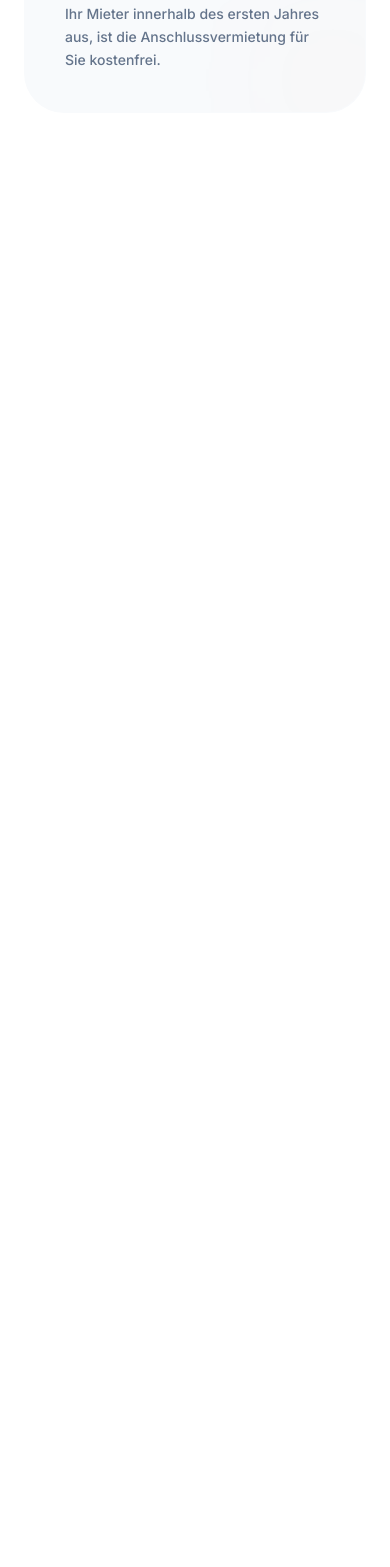
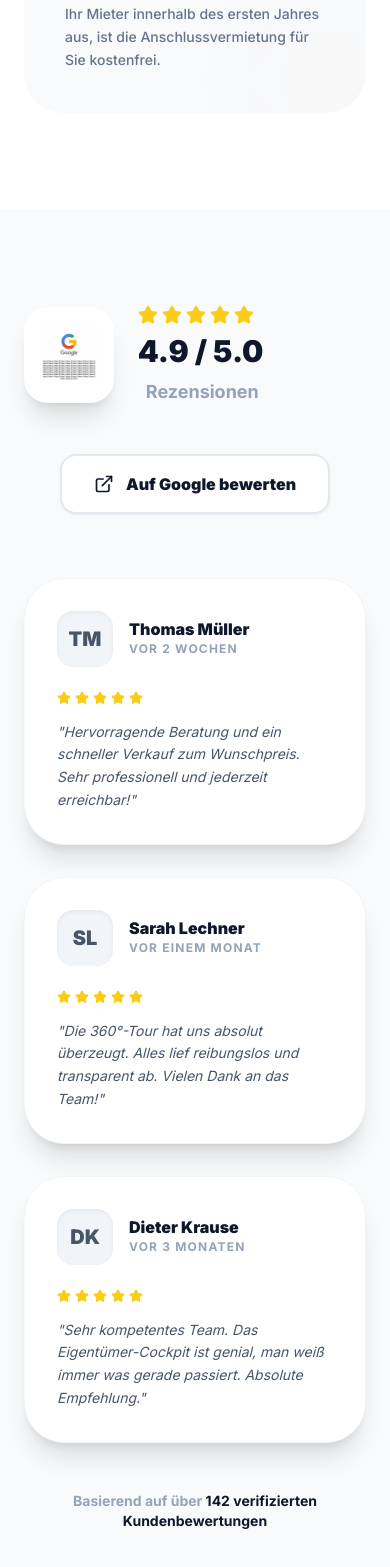
Before and after one commit to timmsug-source/website-linkedin, a Next.js app: page /beispiel/immobilienmakler in a window 390 px wide. Shown: the part 7279-8846 px from the top of the page. Before the commit the page ends 7648 px from the top, so only its background shows below. Built offline with nearby package versions, Linux system fonts and the light colour scheme.

Commit message:
Add Google reviews section

```diff
--- a/src/app/(beispiel)/beispiel/immobilienmakler/page.tsx
+++ b/src/app/(beispiel)/beispiel/immobilienmakler/page.tsx
@@ -1,4 +1,4 @@
-import { MaklerExampleHeader, MaklerExampleHero, MaklerExampleSellBanner, MaklerExampleAbout, MaklerExampleProperties, MaklerExampleServices } from "@/components/beispiel/MaklerExample";
+import { MaklerExampleHeader, MaklerExampleHero, MaklerExampleSellBanner, MaklerExampleAbout, MaklerExampleProperties, MaklerExampleServices, MaklerExampleGoogleReviews } from "@/components/beispiel/MaklerExample";
 
 export const metadata = {
   title: "Webdesign für Immobilienmakler: Branchen-Lösung & Portfolio-Referenz",
@@ -31,6 +31,7 @@ export default function MaklerExamplePage() {
         <MaklerExampleAbout />
         <MaklerExampleProperties />
         <MaklerExampleServices />
+        <MaklerExampleGoogleReviews />
 
         {/* Spacer for potential next sections */}
         <div className="py-20" />
--- a/src/components/beispiel/MaklerExample.tsx
+++ b/src/components/beispiel/MaklerExample.tsx
@@ -2,7 +2,7 @@
 
 import { useRef } from "react";
 import Image from "next/image";
-import { Search, ChevronDown, Star, Home, Users, Euro, BarChart3, ShieldCheck, Check, Info, ChevronLeft, ChevronRight, Camera, RotateCw, LayoutDashboard, Key } from "lucide-react";
+import { Search, ChevronDown, Star, Home, Users, Euro, BarChart3, ShieldCheck, Check, Info, ChevronLeft, ChevronRight, Camera, RotateCw, LayoutDashboard, Key, ExternalLink } from "lucide-react";
 
 export function MaklerExampleHeader() {
   const menuItems = [
@@ -533,6 +533,96 @@ export function MaklerExampleServices() {
   );
 }
 
+export function MaklerExampleGoogleReviews() {
+  const reviews = [
+    {
+      name: "Thomas Müller",
+      date: "vor 2 Wochen",
+      text: "Hervorragende Beratung und ein schneller Verkauf zum Wunschpreis. Sehr professionell und jederzeit erreichbar!",
+      rating: 5,
+      initials: "TM"
+    },
+    {
+      name: "Sarah Lechner",
+      date: "vor einem Monat",
+      text: "Die 360°-Tour hat uns absolut überzeugt. Alles lief reibungslos und transparent ab. Vielen Dank an das Team!",
+      rating: 5,
+      initials: "SL"
+    },
+    {
+      name: "Dieter Krause",
+      date: "vor 3 Monaten",
+      text: "Sehr kompetentes Team. Das Eigentümer-Cockpit ist genial, man weiß immer was gerade passiert. Absolute Empfehlung.",
+      rating: 5,
+      initials: "DK"
+    }
+  ];
+
+  return (
+    <section className="py-24 bg-slate-50">
+      <div className="max-w-7xl mx-auto px-6">
+        <div className="flex flex-col md:flex-row items-center justify-between mb-16 gap-12">
+          <div className="flex items-center gap-6">
+            <div className="relative w-24 h-24 bg-white rounded-3xl shadow-xl flex items-center justify-center p-4">
+              <Image
+                src="/images/google_logo.png"
+                alt="Google Logo"
+                width={60}
+                height={60}
+                className="object-contain"
+              />
+            </div>
+            <div>
+              <div className="flex items-center gap-1 mb-2">
+                {[...Array(5)].map((_, i) => (
+                  <Star key={i} size={20} className="fill-yellow-400 text-yellow-400" />
+                ))}
+              </div>
+              <p className="text-3xl font-black text-slate-900">
+                4.9 / 5.0 <span className="text-slate-400 text-lg font-bold ml-2">Rezensionen</span>
+              </p>
+            </div>
+          </div>
+          <button className="flex items-center gap-3 bg-white border-2 border-slate-200 text-slate-900 px-8 py-4 rounded-2xl font-black hover:border-orange-600 hover:text-orange-600 transition-all shadow-sm active:scale-95">
+            <ExternalLink size={20} />
+            Auf Google bewerten
+          </button>
+        </div>
+
+        <div className="grid grid-cols-1 md:grid-cols-3 gap-8">
+          {reviews.map((review, index) => (
+            <div key={index} className="bg-white p-8 rounded-[2.5rem] shadow-xl border border-slate-100 flex flex-col">
+              <div className="flex items-center gap-4 mb-6">
+                <div className="w-14 h-14 bg-slate-100 rounded-2xl flex items-center justify-center text-slate-600 font-black text-xl shadow-inner">
+                  {review.initials}
+                </div>
+                <div>
+                  <h4 className="font-black text-slate-900 leading-none mb-1">{review.name}</h4>
+                  <p className="text-slate-400 text-xs font-bold uppercase tracking-widest">{review.date}</p>
+                </div>
+              </div>
+              <div className="flex gap-1 mb-4">
+                {[...Array(review.rating)].map((_, i) => (
+                  <Star key={i} size={14} className="fill-yellow-400 text-yellow-400" />
+                ))}
+              </div>
+              <p className="text-slate-600 text-sm leading-relaxed italic">
+                "{review.text}"
+              </p>
+            </div>
+          ))}
+        </div>
+
+        <div className="text-center mt-12">
+          <p className="text-slate-400 font-bold text-sm">
+            Basierend auf über <span className="text-slate-900">142 verifizierten Kundenbewertungen</span>
+          </p>
+        </div>
+      </div>
+    </section>
+  );
+}
+
 export function MaklerExampleSellBanner() {
   return (
     <section className="bg-slate-900 pt-24 pb-32 overflow-hidden relative">
```
Also changed, not shown: public/images/google_logo.png (added).
